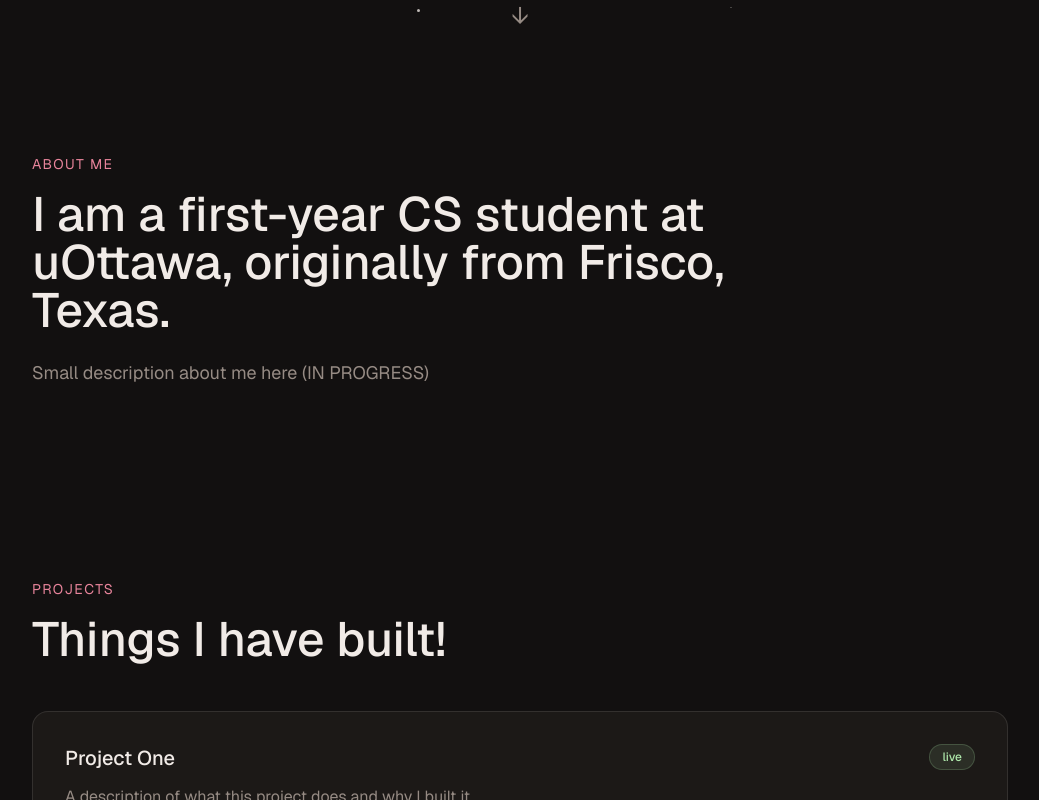
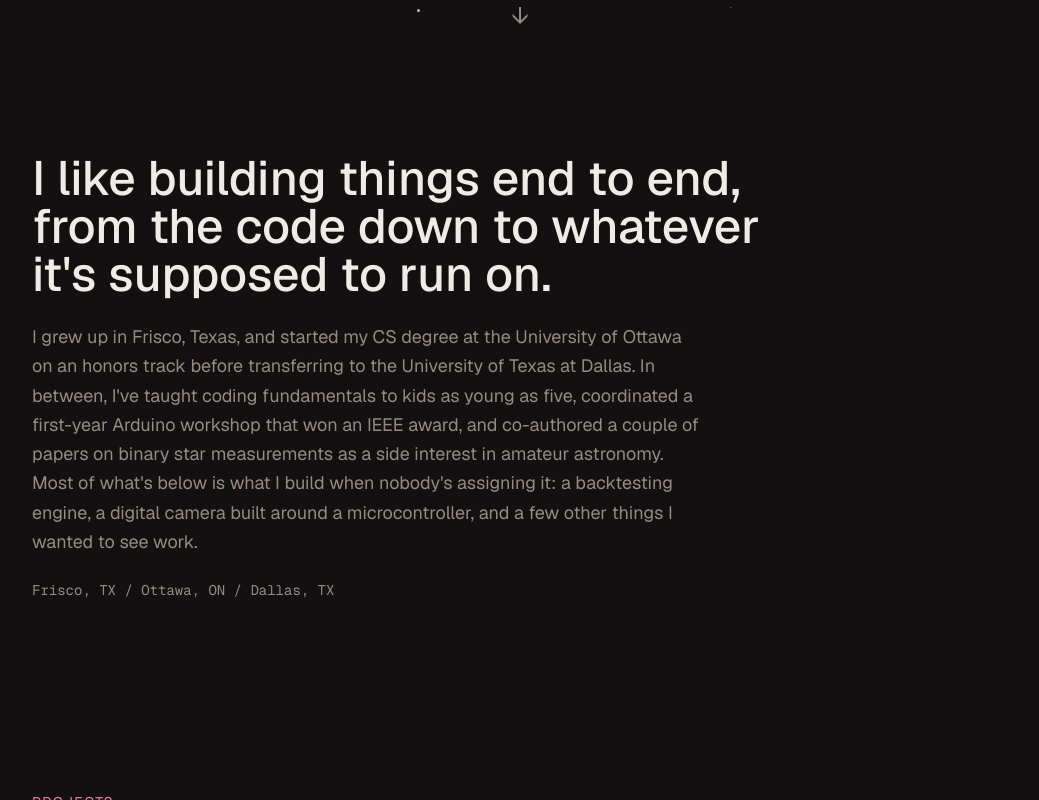
Before and after one commit to aparnabalaji07/portfolio, a Next.js app: page / in a window 1280 px wide. Shown: the part 742-1542 px from the top of the page, without its empty margins (120-1159 px from the left). Built offline with nearby package versions, Linux system fonts and the light colour scheme.

Commit message:
fix: rewrote about section copy and dropped the eyebrow label
updated the about text to match my actual timeline (transferred from
uottawa to ut dallas) instead of the old placeholder, and collapsed the
three staggered fade-ins into one so it's not the same entrance on every
paragraph

```diff
--- a/src/components/About.js
+++ b/src/components/About.js
@@ -6,19 +6,24 @@ export default function About() {
     <section id="about" className="py-24">
       <Container>
         <FadeIn>
-          <p className="text-accent text-sm uppercase tracking-widest mb-4">
-            about me
+          <h2 className="text-text text-4xl md:text-5xl font-medium max-w-3xl">
+            I like building things end to end, from the code down to whatever
+            it&apos;s supposed to run on.
+          </h2>
+          <p className="text-muted text-lg mt-6 max-w-2xl leading-relaxed">
+            I grew up in Frisco, Texas, and started my CS degree at the
+            University of Ottawa on an honors track before transferring to
+            the University of Texas at Dallas. In between, I&apos;ve taught
+            coding fundamentals to kids as young as five, coordinated a
+            first-year Arduino workshop that won an IEEE award, and
+            co-authored a couple of papers on binary star measurements as a
+            side interest in amateur astronomy. Most of what&apos;s below is
+            what I build when nobody&apos;s assigning it: a backtesting
+            engine, a digital camera built around a microcontroller, and a
+            few other things I wanted to see work.
           </p>
-        </FadeIn>
-        <FadeIn delay={0.1}>
-          <h2 className="text-text text-4xl md:text-5xl font-medium max-w-3xl">
-            I am a first-year CS student at uOttawa, originally from Frisco,
-            Texas.
-          </h2>
-        </FadeIn>
-        <FadeIn delay={0.2}>
-          <p className="text-muted text-lg mt-6 max-w-2xl leading-relaxed">
-            Small description about me here (IN PROGRESS)
+          <p className="text-muted font-mono text-sm mt-6">
+            Frisco, TX / Ottawa, ON / Dallas, TX
           </p>
         </FadeIn>
       </Container>
```
